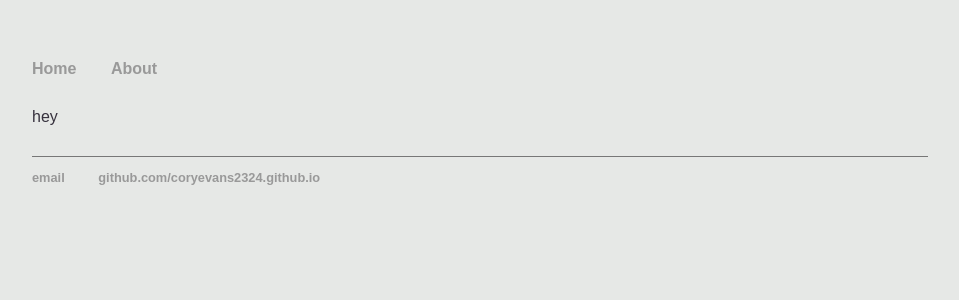
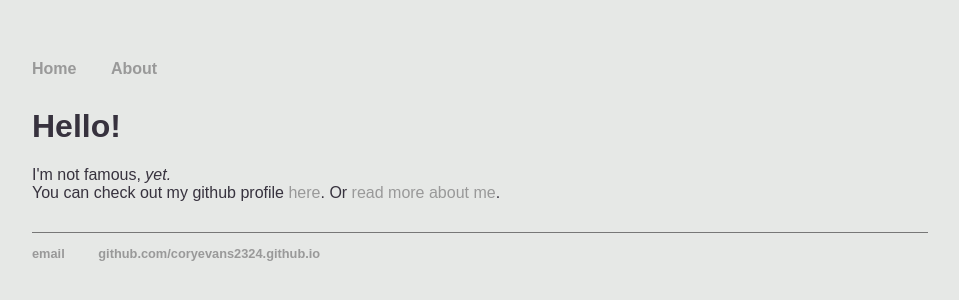
Before and after one commit to CoryEvans2324/coryevans2324.github.io, a Jekyll site: the page built from index.html, in a window 1280 px wide. Shown: the top 300 px of the page, without its empty margins (160-1119 px from the left). Built offline with Jekyll 4.4.1, drawn with Linux system fonts in a browser that asks for light colours.

Commit message:
updated index

```diff
--- a/index.html
+++ b/index.html
@@ -3,5 +3,9 @@ layout: default
 title: Cory
 ---
 <div>
-    hey
+    <h1>Hello!</h1>
+    <p>
+        I'm not famous, <em>yet.</em><br>
+        You can check out my github profile <a href="http://github.com/CoryEvans2324">here</a>. Or <a href="/about.html">read more about me</a>.
+    </p>
 </div>
```
